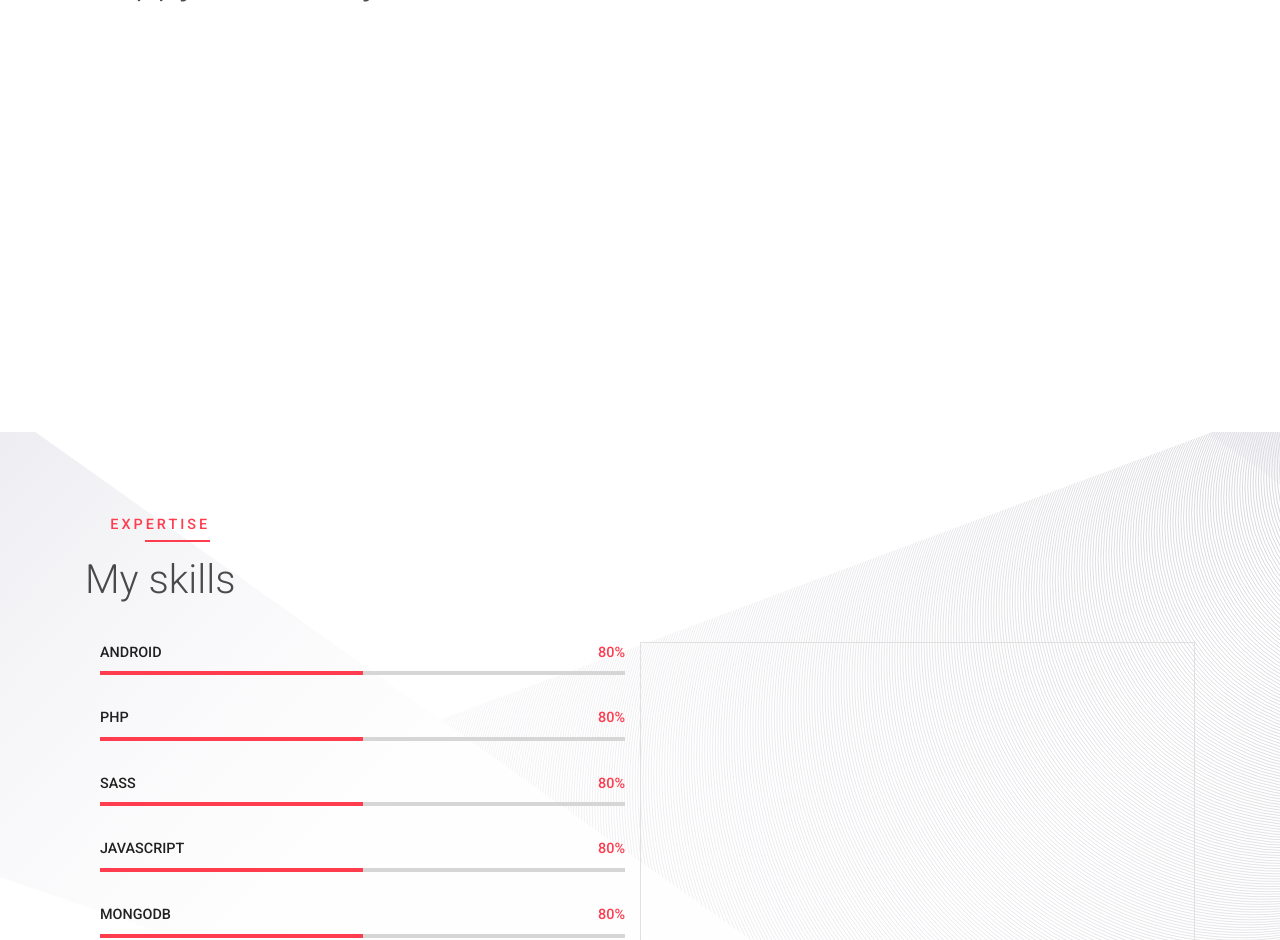
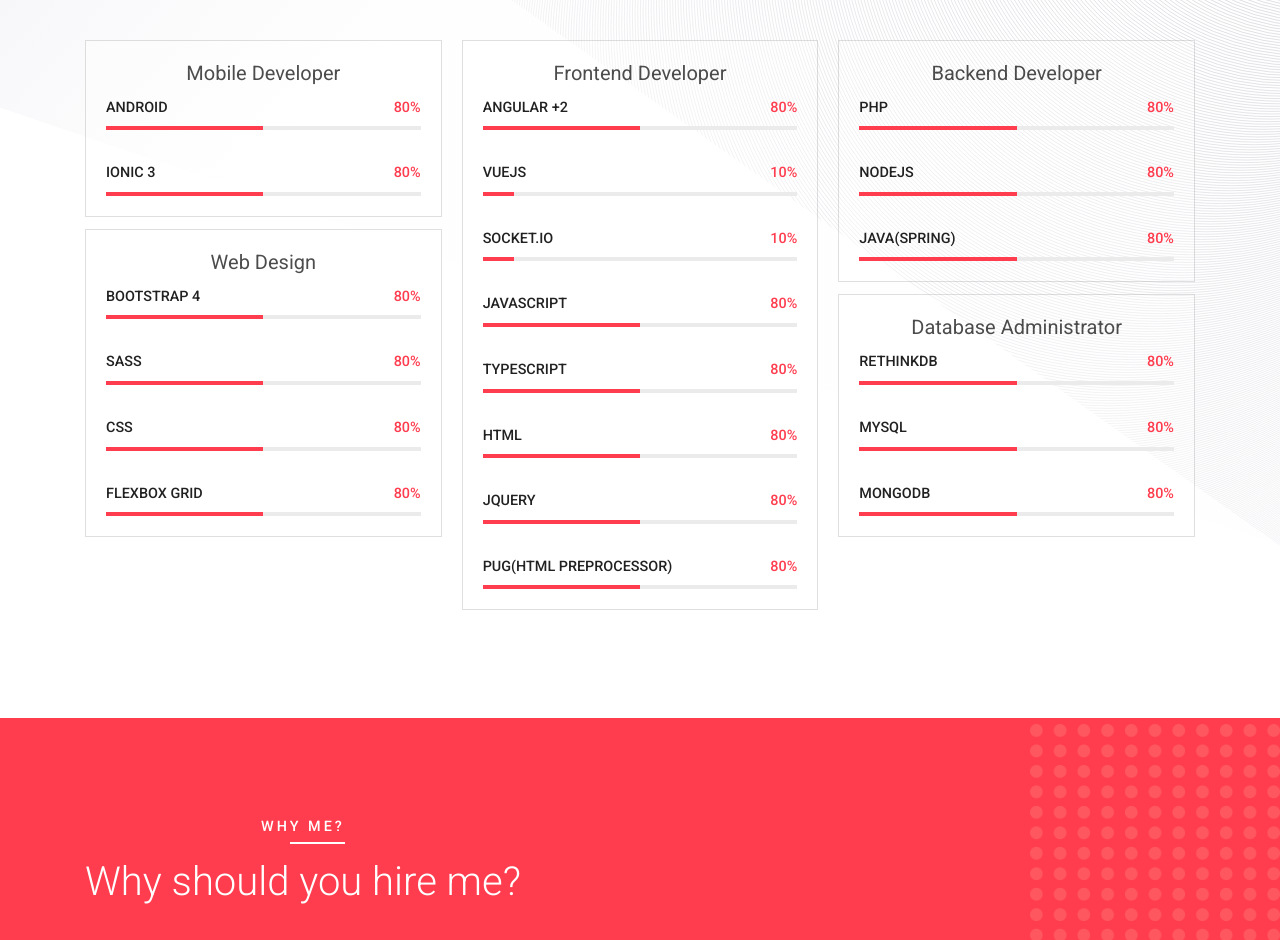
Before and after one commit to edermarcos/angular_portafolio, an Angular app: page / in a window 1280 px wide. Shown: the part 1860-2800 px from the top of the page. Built offline with nearby package versions, Linux system fonts and the light colour scheme.

Commit message:
Added why me section

```diff
--- a/src/app/app.component.html
+++ b/src/app/app.component.html
@@ -48,10 +48,10 @@
 <div class="section header">
   <div class="container">
     <div class="row">
-      <div class="col-6 header_content">
+      <div class="col-lg-6 header_content">
         <div class="header_content_title">hello</div>
         <div class="header_content_name">I'm Eder Marcos</div>
-        <div class="header_content_job">a freelance web & Movil</div>
+        <div class="header_content_job">a freelance Web & Movil</div>
         <div class="header_content_job">Developer</div>
         <div class="header_content_button">
           <button btn raised primary>Hire me</button>
@@ -66,18 +66,209 @@
 <div class="section about-me">
   <div class="container">
     <div class="row">
-      <div class="col about-me_content">
-       <div class="text-center">
+      <div class="col">
+       <div class="text-right">
          <div class="section_header">
-           <h1>Profesional profile</h1>
+           <h1>About Me</h1>
            <p>There is all about me</p>
+         </div>
+       </div>
       </div>
     </div>
 
     <div class="row">
-          <div class="col-lg-6 about-me_content_img"></div>
-          <div class="col-lg-6 d-flex align-items-center">
-            Soy estudiante recién egresado de la UAEH, me encanta la programación web y móvil, así como las tecnologías que son tendencia. En mi tiempo libre soy autodidacta y busco ampliar mis conocimientos estudiando diferentes tecnologias que puedo llegar a ocupar. En ocaciones me gusta aprender las bases de algun lenguaje y/o tecnologia, para que cuando vuelva a laborar, mi adaptacion sea de lo mas rapida posible.
+      <div class="col-lg-6 about-me_img"></div>
+      <div class="col-lg-6 about-me_content">
+        <p>Soy estudiante recién egresado de la UAEH, me encanta la programación web y móvil, así como las tecnologías que son tendencia.</p>
+        <p>En mi tiempo libre soy autodidacta y busco ampliar mis conocimientos estudiando diferentes tecnologias que puedo llegar a ocupar.</p>
+        <p>En ocaciones me gusta aprender las bases de algun lenguaje y/o tecnologia, para que cuando vuelva a laborar, mi adaptacion sea de lo mas rapida posible.</p>
+      </div>
+    </div>
+  </div>
+</div>
+
+
+<!-- Section Skills -->
+<div class="section skills">
+  <div class="container">
+    <div class="row">
+      <div class="col">
+        <div class="text-center">
+          <div class="section_header">
+            <h1>Expertise</h1>
+            <p>My skills</p>
+          </div>
+        </div>
+      </div>
+    </div>
+
+    <div class="row">
+      <div class="col skills_content">
+        <div class="card-columns">
+          <div class="card">
+            <div class="card-body">
+              <h5 class="card-title">Mobile Developer</h5>
+              <div class="progress-b">
+                <div class="progress-b_data">
+                  <div class="progress-b_data_title">Android</div>
+                  <div class="progress-b_data_number">80%</div>
+                </div>
+                <div class="progress-b_bar"></div>
+              </div>
+              <div class="progress-b">
+                <div class="progress-b_data">
+                  <div class="progress-b_data_title">ionic 3</div>
+                  <div class="progress-b_data_number">80%</div>
+                </div>
+                <div class="progress-b_bar"></div>
+              </div>
+            </div>
+          </div>
+          <div class="card">
+            <div class="card-body">
+              <h5 class="card-title">Web Design</h5>
+              <div class="progress-b">
+                <div class="progress-b_data">
+                  <div class="progress-b_data_title">Bootstrap 4</div>
+                  <div class="progress-b_data_number">80%</div>
+                </div>
+                <div class="progress-b_bar"></div>
+              </div>
+              <div class="progress-b">
+                <div class="progress-b_data">
+                  <div class="progress-b_data_title">Sass</div>
+                  <div class="progress-b_data_number">80%</div>
+                </div>
+                <div class="progress-b_bar"></div>
+              </div>
+              <div class="progress-b">
+                <div class="progress-b_data">
+                  <div class="progress-b_data_title">css</div>
+                  <div class="progress-b_data_number">80%</div>
+                </div>
+                <div class="progress-b_bar"></div>
+              </div>
+              <div class="progress-b">
+                <div class="progress-b_data">
+                  <div class="progress-b_data_title">Flexbox Grid</div>
+                  <div class="progress-b_data_number">80%</div>
+                </div>
+                <div class="progress-b_bar"></div>
+              </div>
+            </div>
+          </div>
+          <div class="card">
+            <div class="card-body">
+              <h5 class="card-title">Frontend Developer</h5>
+              <div class="progress-b">
+                <div class="progress-b_data">
+                  <div class="progress-b_data_title">Angular +2</div>
+                  <div class="progress-b_data_number">80%</div>
+                </div>
+                <div class="progress-b_bar"></div>
+              </div>
+              <div class="progress-b">
+                <div class="progress-b_data">
+                  <div class="progress-b_data_title">vuejs</div>
+                  <div class="progress-b_data_number">10%</div>
+                </div>
+                <div class="progress-b_bar pw-10"></div>
+              </div>
+              <div class="progress-b">
+                <div class="progress-b_data">
+                  <div class="progress-b_data_title">socket.io</div>
+                  <div class="progress-b_data_number">10%</div>
+                </div>
+                <div class="progress-b_bar pw-10"></div>
+              </div>
+              <div class="progress-b">
+                <div class="progress-b_data">
+                  <div class="progress-b_data_title">javascript</div>
+                  <div class="progress-b_data_number">80%</div>
+                </div>
+                <div class="progress-b_bar"></div>
+              </div>
+              <div class="progress-b">
+                <div class="progress-b_data">
+                  <div class="progress-b_data_title">typescript</div>
+                  <div class="progress-b_data_number">80%</div>
+                </div>
+                <div class="progress-b_bar"></div>
+              </div>
+              <div class="progress-b">
+                <div class="progress-b_data">
+                  <div class="progress-b_data_title">html</div>
+                  <div class="progress-b_data_number">80%</div>
+                </div>
+                <div class="progress-b_bar"></div>
+              </div>
+              <div class="progress-b">
+                <div class="progress-b_data">
+                  <div class="progress-b_data_title">jquery</div>
+                  <div class="progress-b_data_number">80%</div>
+                </div>
+                <div class="progress-b_bar"></div>
+              </div>
+              <div class="progress-b">
+                <div class="progress-b_data">
+                  <div class="progress-b_data_title">Pug(html preprocessor)</div>
+                  <div class="progress-b_data_number">80%</div>
+                </div>
+                <div class="progress-b_bar"></div>
+              </div>
+            </div>
+          </div>
+          <div class="card">
+            <div class="card-body">
+              <h5 class="card-title">Backend Developer</h5>
+              <div class="progress-b">
+                <div class="progress-b_data">
+                  <div class="progress-b_data_title">php</div>
+                  <div class="progress-b_data_number">80%</div>
+                </div>
+                <div class="progress-b_bar"></div>
+              </div>
+              <div class="progress-b">
+                <div class="progress-b_data">
+                  <div class="progress-b_data_title">Nodejs</div>
+                  <div class="progress-b_data_number">80%</div>
+                </div>
+                <div class="progress-b_bar"></div>
+              </div>
+              <div class="progress-b">
+                <div class="progress-b_data">
+                  <div class="progress-b_data_title">Java(Spring)</div>
+                  <div class="progress-b_data_number">80%</div>
+                </div>
+                <div class="progress-b_bar"></div>
+              </div>
+            </div>
+          </div>
+          <div class="card">
+            <div class="card-body">
+              <h5 class="card-title">Database Administrator</h5>
+              <div class="progress-b">
+                <div class="progress-b_data">
+                  <div class="progress-b_data_title">RethinkDB</div>
+                  <div class="progress-b_data_number">80%</div>
+                </div>
+                <div class="progress-b_bar"></div>
+              </div>
+              <div class="progress-b">
+                <div class="progress-b_data">
+                  <div class="progress-b_data_title">mysql</div>
+                  <div class="progress-b_data_number">80%</div>
+                </div>
+                <div class="progress-b_bar"></div>
+              </div>
+              <div class="progress-b">
+                <div class="progress-b_data">
+                  <div class="progress-b_data_title">Mongodb</div>
+                  <div class="progress-b_data_number">80%</div>
+                </div>
+                <div class="progress-b_bar"></div>
+              </div>
+            </div>
           </div>
         </div>
       </div>
@@ -90,132 +281,30 @@
 <div class="section why-me">
   <div class="container">
     <div class="row">
-      <div class="col why-me_content">
-        <div class="section_header">
+      <div class="col">
+        <div class="text-left">
+          <div class="section_header light">
             <h1>Why Me?</h1>
-          <p>Happy Client Says!</p>
-        </div>
+            <p>Why should you hire me?</p>
           </div>
         </div>
       </div>
     </div>
 
-
-<!-- Section Services -->
-<div class="section skills">
-  <div class="container">
     <div class="row">
-      <div class="col skills_content">
-        <div class="section_header">
-          <h1>Expertise</h1>
-          <p>My skills</p>
+      <div class="col-lg-6 why-me_content">
+        <ul class="list-group list-group-flush">
+          <li class="list-group-item">Facilidad de trabajo en equipo</li>
+          <li class="list-group-item">Honestidad</li>
+          <li class="list-group-item">Gusto por los retos</li>
+          <li class="list-group-item">Capacidad de adaptacion a nuevas formas de trabajo</li>
+          <li class="list-group-item">Hambre de aprender nuevas tecnologias</li>
+          <li class="list-group-item">He sido dessarrollador Movil (Android) trajando con aplicaciones como Saint Gobain, Padrinos Lazos, Avalerroux</li>
+          <li class="list-group-item">Tengo experiencia como Desarrollador Frontend trabajando en el proyecto Amino asi como en el sitio web de MTech Systems</li>
+          <li class="list-group-item">He trabajado como Desarrollador Backend en una Intranet interna para los empleados de MTech Systems</li>
+        </ul>
       </div>
-        <div class="container-fluid">
-          <div class="row">
-            <div class="col-lg-6">
-              <div class="pb">
-                <div class="pb_data">
-                  <div class="pb_data_title">Android</div>
-                  <div class="pb_data_number">80%</div>
-                </div>
-                <div class="pb_bar"></div>
-              </div>
-              <div class="pb">
-                <div class="pb_data">
-                  <div class="pb_data_title">php</div>
-                  <div class="pb_data_number">80%</div>
-                </div>
-                <div class="pb_bar"></div>
-              </div>
-              <div class="pb">
-                <div class="pb_data">
-                  <div class="pb_data_title">sass</div>
-                  <div class="pb_data_number">80%</div>
-                </div>
-                <div class="pb_bar"></div>
-              </div>
-              <div class="pb">
-                <div class="pb_data">
-                  <div class="pb_data_title">javascript</div>
-                  <div class="pb_data_number">80%</div>
-                </div>
-                <div class="pb_bar"></div>
-              </div>
-              <div class="pb">
-                <div class="pb_data">
-                  <div class="pb_data_title">mongodb</div>
-                  <div class="pb_data_number">80%</div>
-                </div>
-                <div class="pb_bar"></div>
-              </div>
-              <div class="pb">
-                <div class="pb_data">
-                  <div class="pb_data_title">rethinkdb</div>
-                  <div class="pb_data_number">80%</div>
-                </div>
-                <div class="pb_bar"></div>
-              </div>
-              <div class="pb">
-                <div class="pb_data">
-                  <div class="pb_data_title">typescript</div>
-                  <div class="pb_data_number">80%</div>
-                </div>
-                <div class="pb_bar"></div>
-              </div>
-              <div class="pb">
-                <div class="pb_data">
-                  <div class="pb_data_title">html</div>
-                  <div class="pb_data_number">80%</div>
-                </div>
-                <div class="pb_bar"></div>
-              </div>
-              <div class="pb">
-                <div class="pb_data">
-                  <div class="pb_data_title">ionic 3</div>
-                  <div class="pb_data_number">80%</div>
-                </div>
-                <div class="pb_bar"></div>
-              </div>
-              <div class="pb">
-                <div class="pb_data">
-                  <div class="pb_data_title">java(Spring)</div>
-                  <div class="pb_data_number">80%</div>
-                </div>
-                <div class="pb_bar"></div>
-              </div>
-              <div class="pb">
-                <div class="pb_data">
-                  <div class="pb_data_title">css</div>
-                  <div class="pb_data_number">80%</div>
-                </div>
-                <div class="pb_bar"></div>
-              </div>
-              <div class="pb">
-                <div class="pb_data">
-                  <div class="pb_data_title">mysql</div>
-                  <div class="pb_data_number">80%</div>
-                </div>
-                <div class="pb_bar"></div>
-              </div>
-              <div class="pb">
-                <div class="pb_data">
-                  <div class="pb_data_title">nodejs</div>
-                  <div class="pb_data_number">80%</div>
-                </div>
-                <div class="pb_bar"></div>
-              </div>
-              <div class="pb">
-                <div class="pb_data">
-                  <div class="pb_data_title">bootstrap 4</div>
-                  <div class="pb_data_number">80%</div>
-                </div>
-                <div class="pb_bar"></div>
-              </div>
-            </div>
-            <div class="col-lg-6 border"></div>
-          </div>
-        </div>
-      </div>
+      <div class="col-lg-6 why-me_img"></div>
     </div>
   </div>
 </div>
@@ -225,12 +314,18 @@
 <div class="section education">
   <div class="container">
     <div class="row">
-      <div class="col education_content">
+      <div class="col">
+        <div class="text-center">
           <div class="section_header">
             <h1>Education</h1>
             <p>Happy Client Says!</p>
           </div>
         </div>
+      </div>
+    </div>
+
+    <div class="row">
+      <div class="col education_content">Content</div>
     </div>
   </div>
 </div>
@@ -240,12 +335,18 @@
 <div class="section experience">
   <div class="container">
     <div class="row">
-      <div class="col experience_content">
+      <div class="col">
+        <div class="text-right">
           <div class="section_header">
             <h1>Qualification</h1>
             <p>Experience</p>
           </div>
         </div>
+      </div>
+    </div>
+
+    <div class="row">
+      <div class="col experience_content">Content</div>
     </div>
   </div>
 </div>
@@ -256,14 +357,17 @@
   <div class="container">
     <div class="row">
       <div class="col">
-        <div class="col experience_content">
+        <div class="text-center">
           <div class="section_header light">
             <h1>Awesome Works</h1>
             <p>Latest Portafolio</p>
           </div>
         </div>
+      </div>
+    </div>
 
-      </div>
+    <div class="row">
+      <div class="col portafolio_content">Content</div>
     </div>
   </div>
 </div>
--- a/src/app/app.component.scss
+++ b/src/app/app.component.scss
@@ -1,47 +1,11 @@
 @import '../assets/utils/variables';
 @import '../assets/utils/mixins';
-
-// Navbar
-.navbar {
-  @include box-shadow();
-  position: relative;
-  padding-top: 1rem;
-  padding-bottom: 1rem;
-  background-color: white;
-  z-index: 1;
-
-  .navbar-nav {
-    .nav-item {
-      @include lys-transition(background-color);
-      margin-left: 0.25rem;
-      margin-right: 0.25rem;
-
-      a {
-        letter-spacing: 0.75px;
-        color: $emphasis;
-        font-size: 0.85rem;
-        font-weight: 500;
-      }
-
-      &.active {
-        box-shadow: 0 2px $ui-primary;
-        a {
-          color: $ui-primary;
-        }
-      }
-
-      &:hover {
-        box-shadow: 0 2px rgba($ui-primary, 0.25);
-      }
-    }
-  }
-}
 
 .section {
   min-height: 600px;
   background-color: transparent;
-  padding-top: 5rem;
-  padding-bottom: 5rem;
+  padding-top: 6rem;
+  padding-bottom: 6rem;
 
   &_header {
     display: inline-block;
@@ -86,6 +50,43 @@
   }
 }
 
+// Navbar
+.navbar {
+  @include box-shadow();
+  position: relative;
+  padding-top: 1rem;
+  padding-bottom: 1rem;
+  background-color: white;
+  z-index: 1;
+
+  .navbar-nav {
+    .nav-item {
+      @include lys-transition(background-color);
+      margin-left: 0.25rem;
+      margin-right: 0.25rem;
+
+      a {
+        letter-spacing: 0.75px;
+        color: $emphasis;
+        font-size: 0.85rem;
+        font-weight: 500;
+      }
+
+      &.active {
+        box-shadow: 0 2px $ui-primary;
+        a {
+          color: $ui-primary;
+        }
+      }
+
+      &:hover {
+        box-shadow: 0 2px rgba($ui-primary, 0.25);
+      }
+    }
+  }
+}
+
+// Home
 .header {
   @include height(930px);
   padding-top: 0;
@@ -96,14 +97,14 @@
   background-image: url("/assets/images/bnr-shape-2.png");
   position: relative;
 
-  &:after {
+  &:before {
+    @include bg-image(cover);
     content: '';
     position: absolute;
     width: 100px;
     height: 400px;
     left: 0;
     bottom: 100px;
-    @include bg-image(cover);
     background-image: url("/assets/images/side-shape-left.png");
   }
 
@@ -120,7 +121,7 @@
 
     &_title {
       text-transform: uppercase;
-      color: $gray-600;
+      color: $ui-primary;
       letter-spacing: 3px;
       margin-bottom: 0.5rem;
     }
@@ -139,31 +140,42 @@
   }
 }
 
+// About Me
 .about-me {
   &_content {
-    &_img {
-      @include bg-image(contain);
-      @include height(400px);
-      background-image: url("/assets/images/ill.png");
+    @include flexbox;
+    @include flex-direction(column);
+    @include justify-content(center);
+
+    p {
+      margin-bottom: 1rem;
     }
+  }
+  &_img {
+    @include bg-image(contain);
+    @include height(350px);
+    background-image: url("/assets/images/ill.png");
   }
 }
 
-.why-me {
-  background-color: white;
-
-  &_content {
-
-  }
-}
-
+// Skills
 .skills {
   @include bg-image(cover);
   background-image: url("/assets/images/bg_1.svg");
   background-color: white;
 
   &_content {
-    .pb {
+    .card {
+      background-color: rgba(white, 0.25);
+      border-radius: 0;
+
+      .card-title {
+        text-align: center;
+        font-weight: 400;
+      }
+    }
+
+    .progress-b {
       margin-bottom: 2rem;
 
       &_data {
@@ -189,7 +201,7 @@
 
       &_bar {
         height: 0.25rem;
-        background-color: $gray-400;
+        background-color: $gray-200;
         position: relative;
 
         &:before {
@@ -199,11 +211,163 @@
           height: 100%;
           background-color: $ui-primary;
         }
+
+        &.pw-5 {
+          &:before {
+            width: 5%;
+          }
+        }
+        &.pw-10 {
+          &:before {
+            width: 10%;
+          }
+        }
+        &.pw-15 {
+          &:before {
+            width: 15%;
+          }
+        }
+        &.pw-20 {
+          &:before {
+            width: 20%;
+          }
+        }
+        &.pw-25 {
+          &:before {
+            width: 25%;
+          }
+        }
+        &.pw-30 {
+          &:before {
+            width: 30%;
+          }
+        }
+        &.pw-35 {
+          &:before {
+            width: 35%;
+          }
+        }
+        &.pw-40 {
+          &:before {
+            width: 40%;
+          }
+        }
+        &.pw-45 {
+          &:before {
+            width: 45%;
+          }
+        }
+        &.pw-50 {
+          &:before {
+            width: 50%;
+          }
+        }
+        &.pw-55 {
+          &:before {
+            width: 55%;
+          }
+        }
+        &.pw-60 {
+          &:before {
+            width: 60%;
+          }
+        }
+        &.pw-65 {
+          &:before {
+            width: 65%;
+          }
+        }
+        &.pw-70 {
+          &:before {
+            width: 70%;
+          }
+        }
+        &.pw-75 {
+          &:before {
+            width: 75%;
+          }
+        }
+        &.pw-80 {
+          &:before {
+            width: 80%;
+          }
+        }
+        &.pw-85 {
+          &:before {
+            width: 85%;
+          }
+        }
+        &.pw-90 {
+          &:before {
+            width: 90%;
+          }
+        }
+        &.pw-95 {
+          &:before {
+            width: 95%;
+          }
+        }
+        &.pw-100 {
+          &:before {
+            width: 100%;
+          }
+        }
+      }
+
+      &:last-child {
+        margin-bottom: 0;
       }
     }
   }
 }
 
+// Why Me
+.why-me {
+  position: relative;
+  background-color: $ui-primary;
+
+  &_content {
+    @include flexbox;
+    @include align-items(center);
+    color: white;
+
+    .list-group {
+      .list-group-item {
+        background-color: transparent;
+        border-color: rgba($gray-50, 0.2);
+      }
+    }
+  }
+
+  &_img {
+    @include bg-image(contain);
+    @include height(400px);
+    background-image: url("/assets/images/ill.png");
+  }
+
+  &:before {
+    @include bg-image(contain);
+    content: '';
+    position: absolute;
+    width: 250px;
+    height: 250px;
+    top: 0;
+    right: 0;
+    background-image: url("/assets/images/dot-squire.png");
+  }
+}
+
+// Education
+.education {
+  @include bg-image(cover);
+  background-color: white;
+  background-image: url("/assets/images/shape-bg1.png");
+
+  &_content {
+  }
+}
+
+// Experience
 .experience {
   background-color: white;
 
@@ -212,6 +376,7 @@
   }
 }
 
+// Portafolio
 .portafolio {
   background-color: $ui-primary;
 
@@ -219,3 +384,6 @@
 
   }
 }
+
+// Footer
+.footer {}
--- a/src/index.html
+++ b/src/index.html
@@ -9,7 +9,14 @@
   <link rel="icon" type="image/x-icon" href="favicon.ico">
 
   <!-- Google Fonts -->
-  <link href="https://fonts.googleapis.com/css?family=Roboto:100,300,400,500,700" rel="stylesheet">
+  <link href="https://fonts.googleapis.com/css?family=Roboto:100,300,400,500,700"
+        rel="stylesheet">
+
+  <!-- Font Awesome 5 Icons -->
+  <link rel="stylesheet"
+        href="https://use.fontawesome.com/releases/v5.8.1/css/all.css"
+        integrity="sha384-50oBUHEmvpQ+1lW4y57PTFmhCaXp0ML5d60M1M7uH2+nqUivzIebhndOJK28anvf"
+        crossorigin="anonymous">
 </head>
 <body>
   <app-root></app-root>
```
Also changed, not shown: src/assets/images/bg_shape_1.png (renamed from src/assets/images/banner-shape.png). Lines whose indentation alone changed are shown as unchanged.
